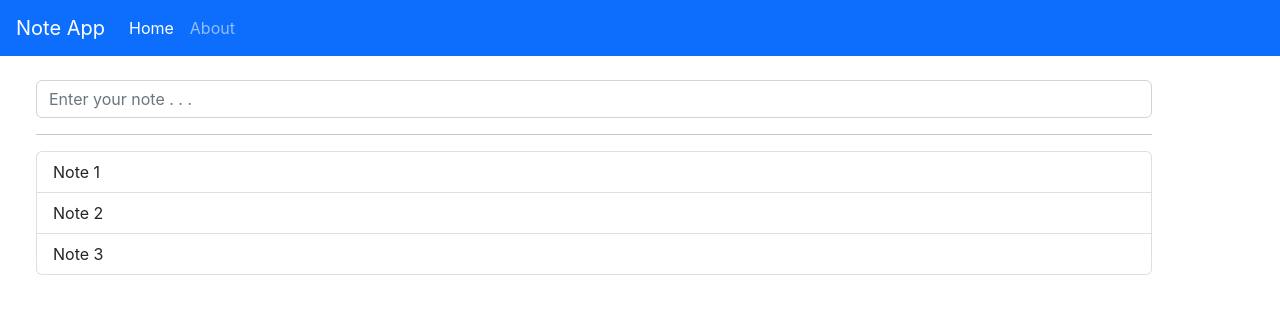
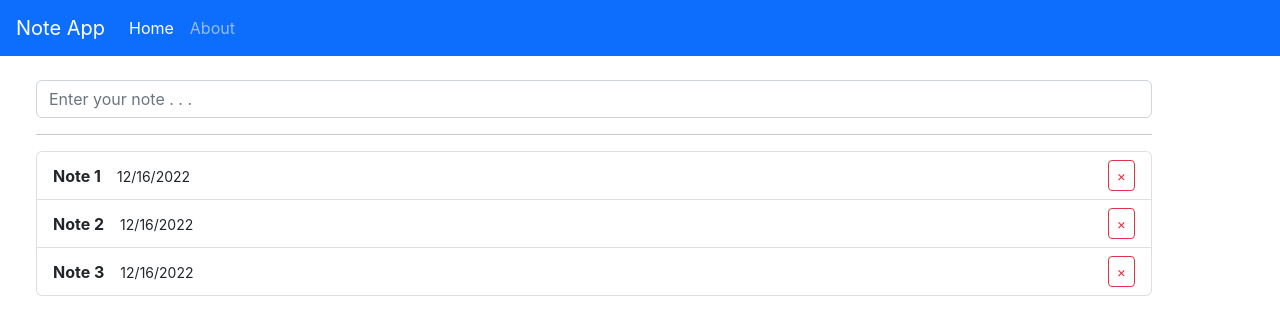
Before and after one commit to Saoa35/ToDo, a React (Create React App) app: page / in a window 1280 px wide. Shown: the top 334 px of the page. Built offline with nearby package versions, Linux system fonts and the light colour scheme.

Commit message:
stylized note class

```diff
--- a/src/components/Notes.js
+++ b/src/components/Notes.js
@@ -2,8 +2,14 @@
   return (
     <ul className="list-group">
       {notes.map((note) => (
-        <li className="list-group-item" key={note.id}>
-          {note.title}
+        <li className="list-group-item note" key={note.id}>
+          <div>
+            <strong>{note.title}</strong>
+            <small>{new Date().toLocaleDateString()}</small>
+          </div>
+          <button type="button" className="btn btn-outline-danger btn-sm">
+            &times;
+          </button>
         </li>
       ))}
     </ul>
--- a/src/index.scss
+++ b/src/index.scss
@@ -13,3 +13,13 @@
   font-family: source-code-pro, Menlo, Monaco, Consolas, "Courier New",
     monospace;
 }
+
+.note {
+  display: flex;
+  justify-content: space-between;
+  align-items: center;
+
+  strong {
+    margin-right: 1rem;
+  }
+}
```
